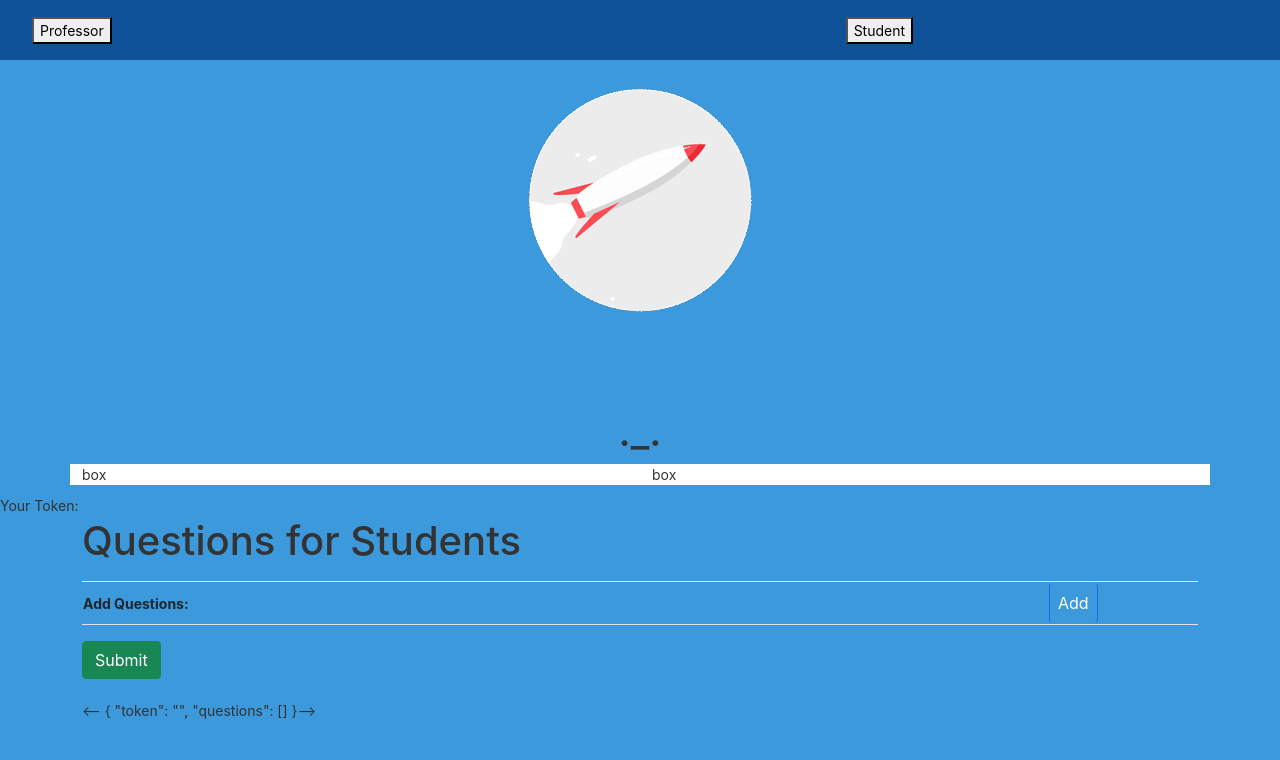
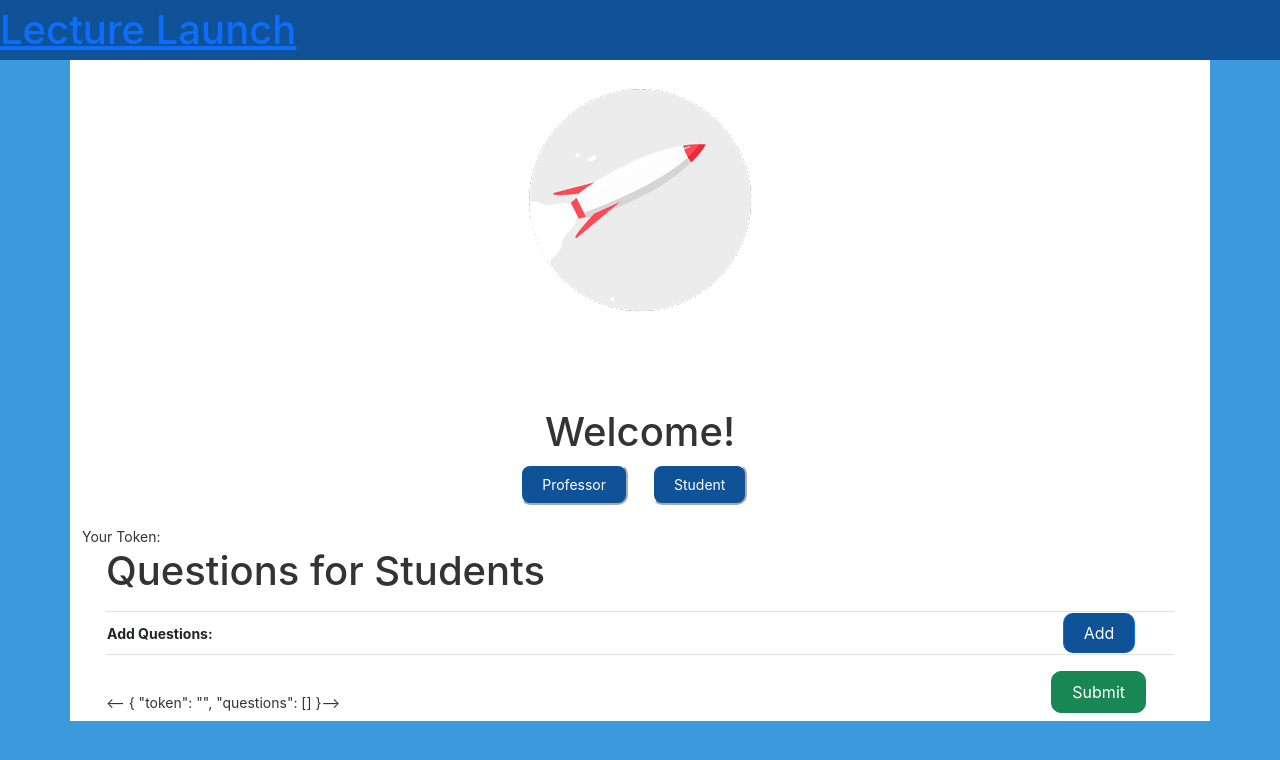
Before and after one commit to jcelestino-15/team-rocket-app, an Angular app in the folder client/: page /get-questions in a window 1280 px wide. Shown: the top 760 px of the page. Built offline with nearby package versions, Linux system fonts and the light colour scheme.

Commit message:
button change

```diff
--- a/client/src/app/add-questions/add-questions.component.html
+++ b/client/src/app/add-questions/add-questions.component.html
@@ -8,22 +8,22 @@ Your Token: {{token}}
             <table class="table table-bordered" formArrayName="questions">
                 <tr>
                     <th colspan="2">Add Questions:</th>
-                    <th width="150px"><button type="button" (click)="addQuestion()" class="btn btn-primary">Add</button></th>
+                    <th width="150px"><button style="background-color: #0f5298; padding: 8px 20px; border-radius: 10px; margin: 0px auto; display: block;" type="button" (click)="addQuestion()" class="btn btn-primary">Add</button></th>
                 </tr>
                 <tr *ngFor="let quantity of questions().controls; let i=index" [formGroupName]="i">
                     <td>
                         Question :            <input type="text" formControlName="Q" class="form-control">
                     </td>
                     <td>
-                        Answer:            <input type="text" formControlName="A" class="form-control">
+                        Answer:            <input style="border: black;" type="text" formControlName="A" class="form-control">
                     </td>
                     <td>
-                        <button (click)="removeQuestion(i)" class="btn btn-danger">Remove</button>
+                        <button style="background-color: red; padding: 8px 20px; border-radius: 10px; margin-top: 10px; margin: 0px auto; display: block;" (click)="removeQuestion(i)" class="btn btn-danger">Remove</button>
                     </td>
                 </tr>
             </table>
             <!--<button type="submit" class="btn btn-success">Submit</button> -->
-            <button type="submit" class="btn btn-success" (click)="sendQuestionToDB(this.questionForm.value)" > Submit </button>
+            <button style="float: right; margin-right: 28px; padding: 8px 20px; border-radius: 10px;" type="submit" class="btn btn-success" (click)="sendQuestionToDB(this.questionForm.value)" > Submit </button>
 
         </form>
         <br/>  <-- {{this.questionForm.value | json}}-->
--- a/client/src/app/app.component.html
+++ b/client/src/app/app.component.html
@@ -72,7 +72,7 @@
     align-items: center;
   }
   .container {
-    background-color: #3c99dc;
+    background-color: #ffffff;
   }
   .center {
     margin: 0px auto;
@@ -84,33 +84,51 @@
   .text {
     text-align: center;
   }
+  button {
+    background-color: #0f5298;
+    color: white;
+    border-radius: 10px;
+    padding: 8px 20px;
+    border-color: white;
+    font: 16px;
+  }
 
 </style>
 
 <!-- Toolbar -->
 <div class="toolbar" role="banner">
-  <img/>
+  <!-- <img/>
   <button (click)="goToPage('token')" >Professor</button>
     <div class="spacer"></div>
     <div class="spacer"></div>
     <button (click)="goToPage('student-id')" >Student</button>
-    <div class="spacer"></div>
-
+    <div class="spacer"></div> -->
+    <a href="https://www.youtube.com/watch?v=hGCSD6AHv5U"><h1 class="center">Lecture Launch</h1></a>
 </div>
 
 <div class="container" role="main">
+  <!-- Rocket Image -->
   <div class="row">
     <div class="col">
       <img class="center" src="../assets/rocket.gif" alt="kowaii" style="position: relative;">
-      <h1 class="text">._.</h1>
+      <h1 class="text">Welcome!</h1>
     </div>
   </div>
+
+  <!-- Button Options -->
   <div class="row">
-    <div class="col" style="background-color: white;">
-      box
+    <div class="col">
+      <button style="float: right;" (click)="goToPage('token')" >Professor</button>
     </div>
-    <div class="col" style="background-color: white;">
-      box
+    <div class="col">
+      <button style="float: left;" (click)="goToPage('student-id')" >Student</button>
+    </div>
+  </div>
+
+  <div class="row">
+    <div class="col">
+      <br>
+      <router-outlet></router-outlet>
     </div>
   </div>
 
@@ -121,4 +139,4 @@
 
 </div>
 
-<router-outlet></router-outlet>
+<!-- <router-outlet></router-outlet> -->
--- a/client/src/app/token/token.component.html
+++ b/client/src/app/token/token.component.html
@@ -1,5 +1,5 @@
 <p>Token Value: </p>
 <!-- <input type="text" maxlength="10" minlength="4" [ngModel]="token" (ngModelChange)="generateString(8)"?> -->
-<input (keyup)="onKey($event)"  type="text" maxlength="10" minlength="4" [(ngModel)]="token" >
+<input style="border-radius: 10px 0px 0px 10px; padding: 4px 20px;" (keyup)="onKey($event)"  type="text" maxlength="10" minlength="4" [(ngModel)]="token" >
 <!-- <button (click)="goToPage('get-questions')">Initiate</button> -->
-<button (click)="createToken()">Initiate</button>
+<button style="border-radius: 0px 10px 10px 0px; padding: 4px 20px; background-color: #0f5298; color: #ffffff;" (click)="createToken()">Initiate</button>
```
